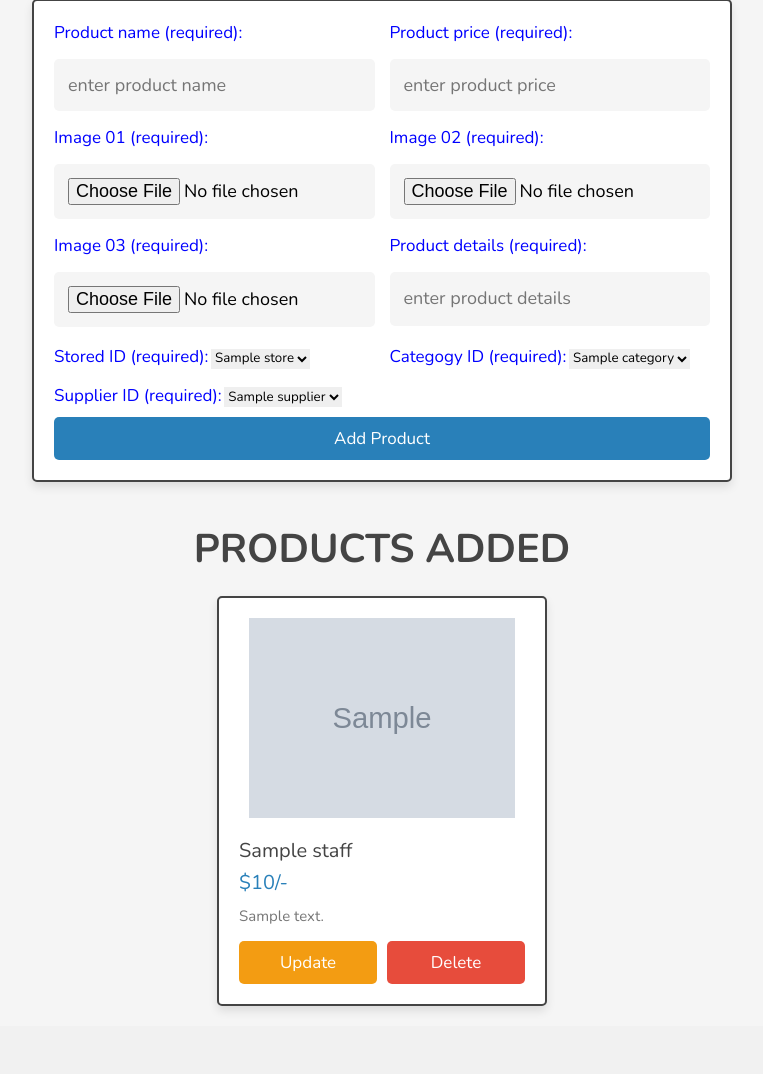
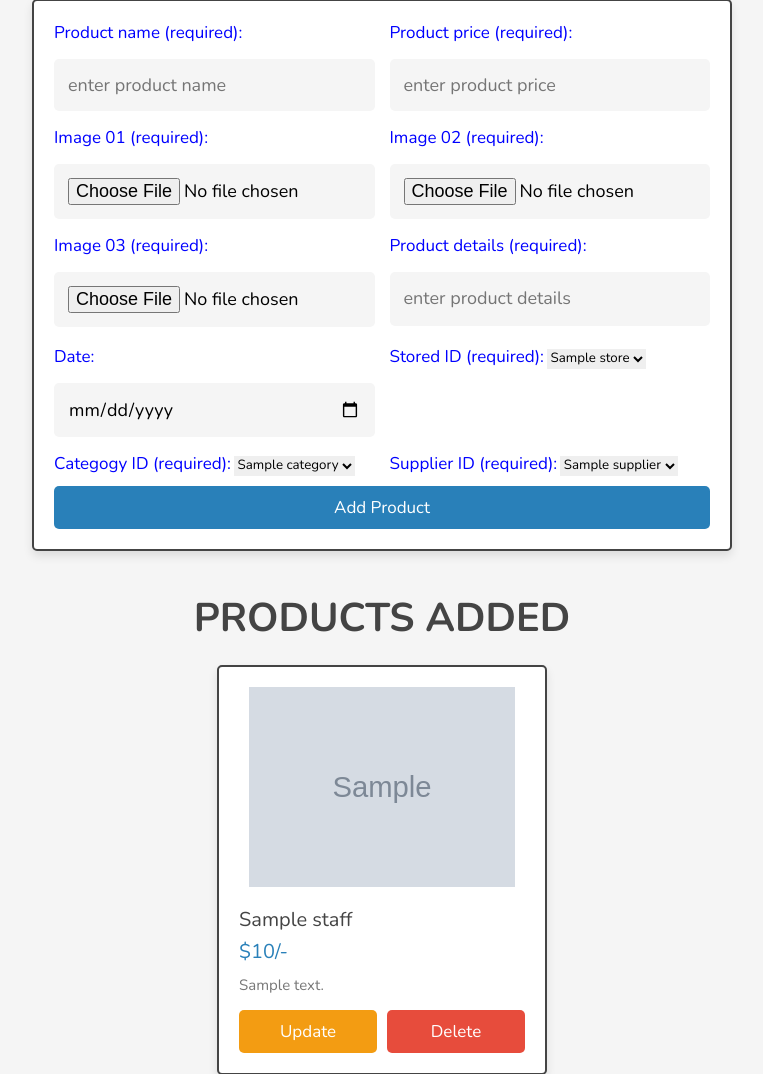
Before and after one commit to khoilvgcc210040/ATN-Company, a PHP site: page /admin/products.php in a window 1280 px wide. Shown: the part 169-1243 px from the top of the page, without its empty margins (258-1021 px from the left). Before the commit the page ends 1178 px from the top, so only its background shows below. Run offline with PHP 8.4, Linux system fonts and the light colour scheme; the visitor is signed in with stand-in values (Sample User, id 1); tables that the repository leaves empty or names only in its code hold one stand-in row (values such as "Sample post"); grey boxes marked "Sample" are stand-in pictures; some libraries are stand-ins or nearby versions.

Commit message:
first commit

```diff
--- a/admin/products.php
+++ b/admin/products.php
@@ -25,6 +25,8 @@ if(isset($_POST['add_product'])){
    $category_id = filter_var($category_id, FILTER_SANITIZE_STRING);
    $supplier_id = $_POST['supplier_id'];
    $supplier_id = filter_var($supplier_id, FILTER_SANITIZE_STRING);
+   $date = $_POST['date'];
+   $date = filter_var($date, FILTER_SANITIZE_STRING);
 
    $image_01 = $_FILES['image_01']['name'];
    $image_01 = filter_var($image_01, FILTER_SANITIZE_STRING);
@@ -51,10 +53,9 @@ if(isset($_POST['add_product'])){
       $message[] = 'product name already exist!';
    }else{
 
-      $insert_products = $conn->prepare("INSERT INTO `products`(pname, details, price, image_01, image_02, image_03,store_id,category_id,supplier_id)
-      VALUES(?,?,?,?,?,?,?,?,?)");
-      $insert_products->execute([$pname, $details, $price, $image_01, $image_02, $image_03, $store_id, $category_id, $supplier_id]);
-
+      $insert_products = $conn->prepare("INSERT INTO `products`(pname, details, price, image_01, image_02, image_03,store_id,category_id,supplier_id,date)
+      VALUES(?,?,?,?,?,?,?,?,?,?)");
+      $insert_products->execute([$pname, $details, $price, $image_01, $image_02, $image_03, $store_id, $category_id, $supplier_id, $date]);
       if($insert_products){
          if($image_size_01 > 2000000 OR $image_size_02 > 2000000 OR $image_size_03 > 2000000){
             $message[] = 'image size is too large!';
@@ -138,6 +139,10 @@ if(isset($_GET['delete'])){
          <div class="inputBox">
             <span style="color: blue;">Product details (required):</span>
             <textarea name="details" placeholder="enter product details" class="box" required maxlength="500" cols="30" rows="10"></textarea>
+         </div>
+         <div class="inputBox">
+            <span style="color: blue;">Date:</span>
+            <input type="date" name="date" accept="image/jpg, image/jpeg, image/png, image/webp" class="box" required>
          </div>
          <div class="inputBox">
             <span style="color: blue;">Stored ID (required):</span>
--- a/components/connect.php
+++ b/components/connect.php
@@ -1,8 +1,8 @@
 <?php
 
-$db_name = 'mysql:host=i0rgccmrx3at3wv3.cbetxkdyhwsb.us-east-1.rds.amazonaws.com;dbname=z8dlnrbiv77deinc';
-$user_name = 'qm43o4mro4m1ozzf';
-$user_password = 'oc34c4keqw90qoe4';
+$db_name = 'mysql:host=nnsgluut5mye50or.cbetxkdyhwsb.us-east-1.rds.amazonaws.com;dbname=kuap6j5nk5f1h455';
+$user_name = 'hbbnun5v9y0xgldk';
+$user_password = 'rtxhae3quo4cngk2';
 
 $conn = new PDO($db_name, $user_name, $user_password);
 
```
